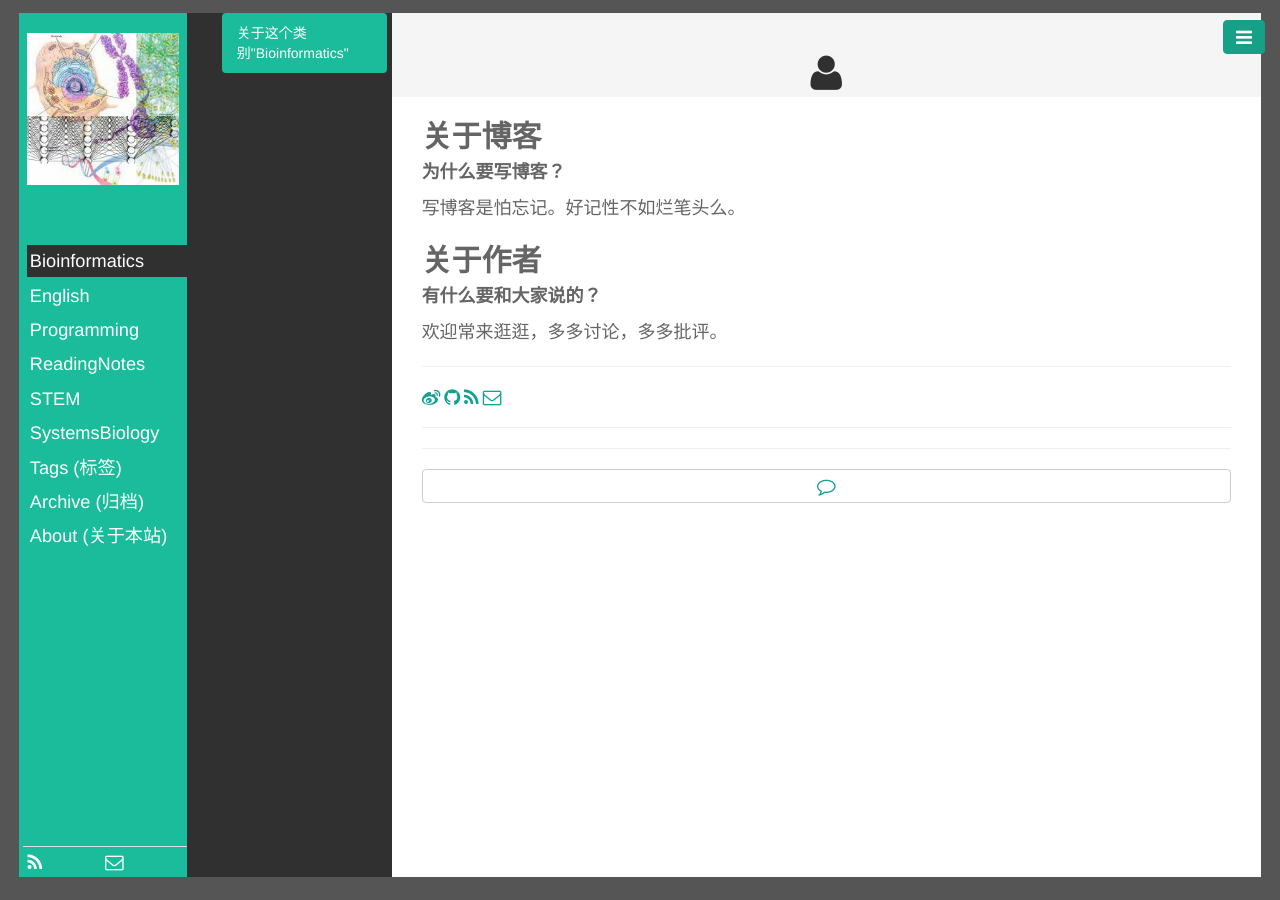
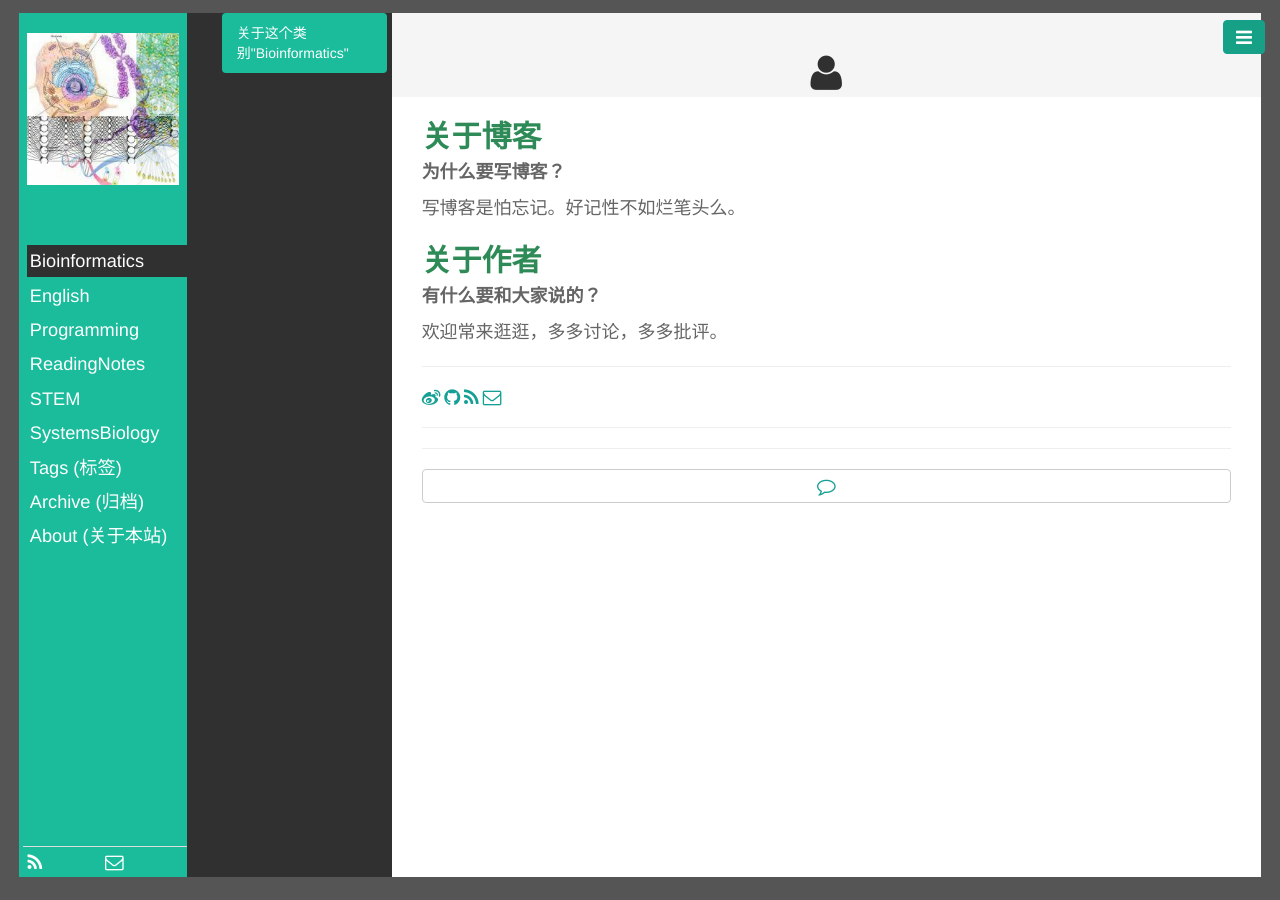
Before and after one commit to CTLife/CTLife.github.io, a Jekyll site: the page built from pages/about.html, in a window 1280 px wide. Built offline with Jekyll 4.4.1, drawn with Linux system fonts in a browser that asks for light colours; Markdown is read by kramdown in place of the engine named in the settings.

Commit message:
Update about.html

```diff
--- a/pages/about.html
+++ b/pages/about.html
@@ -4,12 +4,12 @@ title: <i class="fa fa-user fa-lg"></i>
 titlename: 关于本站
 ---
 
-<h2><b>关于博客</b></h2>
+<h2><b><font color="#2E8B57">关于博客</font></b></h2>
 <p style=font-size:18px><b>为什么要写博客？</b></p>
 <p style=font-size:18px>写博客是怕忘记。好记性不如烂笔头么。</p>
 
 
-<h2><b>关于作者</b></h2>
+<h2><b><font color="#2E8B57">关于作者</font></b></h2>
 <p style=font-size:18px><b>有什么要和大家说的？</b></p>
 <p style=font-size:18px>欢迎常来逛逛，多多讨论，多多批评。</p>
 
```
